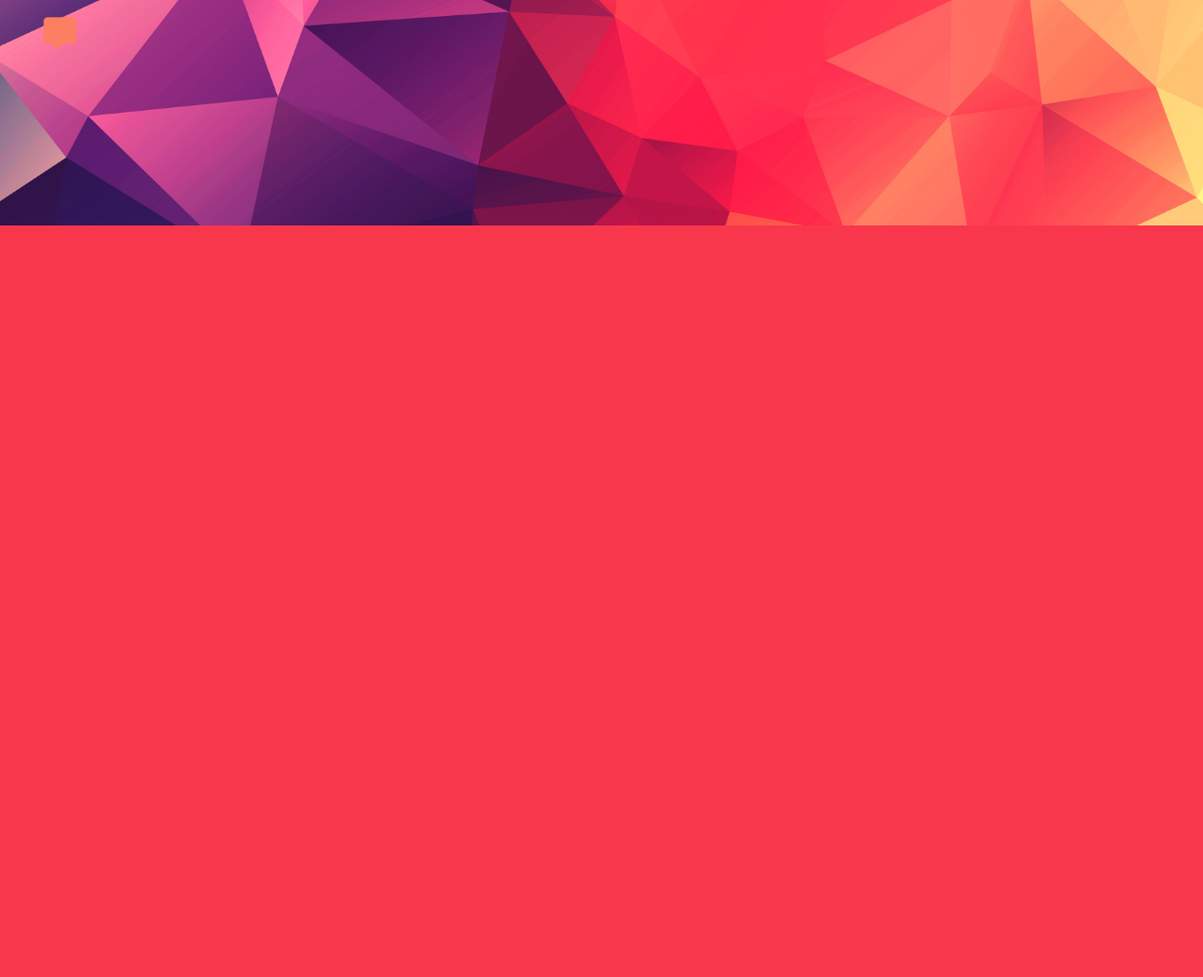
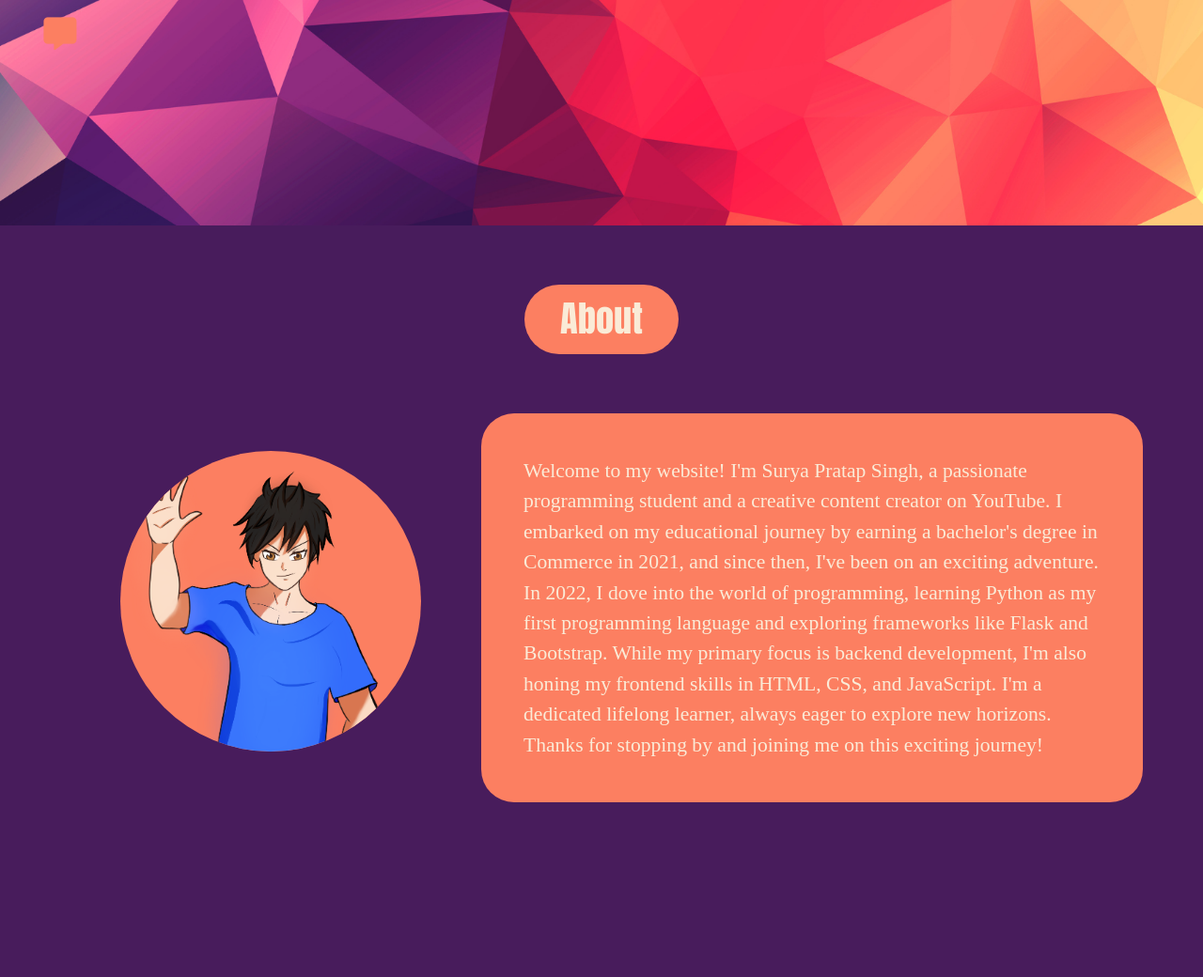
Before and after one commit to ssjshivam/Portfolio_website_flask, a Flask app: page / in a window 1280 px wide; the page is wider, and only the part inside the window is pictured. Shown: the part 560-1600 px from the top of that part at 94% size. Before the commit the page ends 800 px from the top of that part, so only its background shows below. Run offline with Flask 3, Linux system fonts and the light colour scheme.

Commit message:
Added About Section

```diff
--- a/static/styles.css
+++ b/static/styles.css
@@ -5,8 +5,7 @@ body {
   font-family: Arial, sans-serif;
   margin: 0;
   padding: 0;
-  display: flex;
-  background-color: #797676;
+  background-color:#481C5C;
 }
 
 /* NAVIGATION BAR */
@@ -105,3 +104,70 @@ body {
   font-family: 'Oleo Script', cursive;
   color: antiquewhite;
 }
+
+/* About section */
+.about {
+  height: 100vh;
+  width: 100vw;
+  justify-content: center;
+  align-items: center;
+  text-align: center;
+}
+
+.about-heading {
+  display: flex;
+  height: 25vh;
+  width: 100vw;
+  align-items: center;
+  justify-content: center;
+}
+
+.about-heading-text {
+  font-family: Impact, Haettenschweiler, 'Arial Narrow Bold', sans-serif
+  ;
+  font-size: 3vw;
+  color: antiquewhite;
+  background-color:#FC7F61;
+  padding-left: 3vw;
+  padding-right: 3vw;
+  padding-top: 1vh;
+  padding-bottom: 1vh;
+  border-radius: 80px;
+}
+
+
+.about-content {
+  display: flex;
+}
+
+.about-img {
+  height: 75vh;
+  width: 40vw;
+  justify-content: center;
+}
+
+.about-img  img{
+  background-color: #FC7F61;
+  height: 25vw;
+  width: 25vw;
+  border-radius: 100%;
+  margin-left: 5vw;
+  margin-top: 5vh;
+}
+
+.about-text {
+  height: 75vh;
+  width: 60vw;
+  text-align: left;
+}
+
+.about-text-text {
+  background-color: #FC7F61;
+  font-family: 'Times New Roman', Times, serif;
+  color:antiquewhite;
+  font-size:1.35rem;
+  margin-right: 5vw;
+  border-radius: 35px;
+  padding: 45px;
+
+}
--- a/templates/index.html
+++ b/templates/index.html
@@ -27,4 +27,19 @@
         <div class="i_am">I am a developer</div>
     </div>
 </section>
+
+<section class="about">
+    <div class="about-heading">
+        <div class="about-heading-text">About
+        </div>
+    </div>
+    <div class="about-content">
+        <div class="about-img">
+            <img src="static/assets/Vamz Waving.png" alt="">
+        </div>
+        <div class="about-text">
+            <div class="about-text-text">Welcome to my website! I'm Surya Pratap Singh, a passionate programming student and a creative content creator on YouTube. I embarked on my educational journey by earning a bachelor's degree in Commerce in 2021, and since then, I've been on an exciting adventure. In 2022, I dove into the world of programming, learning Python as my first programming language and exploring frameworks like Flask and Bootstrap. While my primary focus is backend development, I'm also honing my frontend skills in HTML, CSS, and JavaScript. I'm a dedicated lifelong learner, always eager to explore new horizons. Thanks for stopping by and joining me on this exciting journey!</span>
+        </div>
+    </div>
+</section>
 {% include 'footer.html' %}
```
Also changed, not shown: static/assets/Vamz Waving.png (added).
